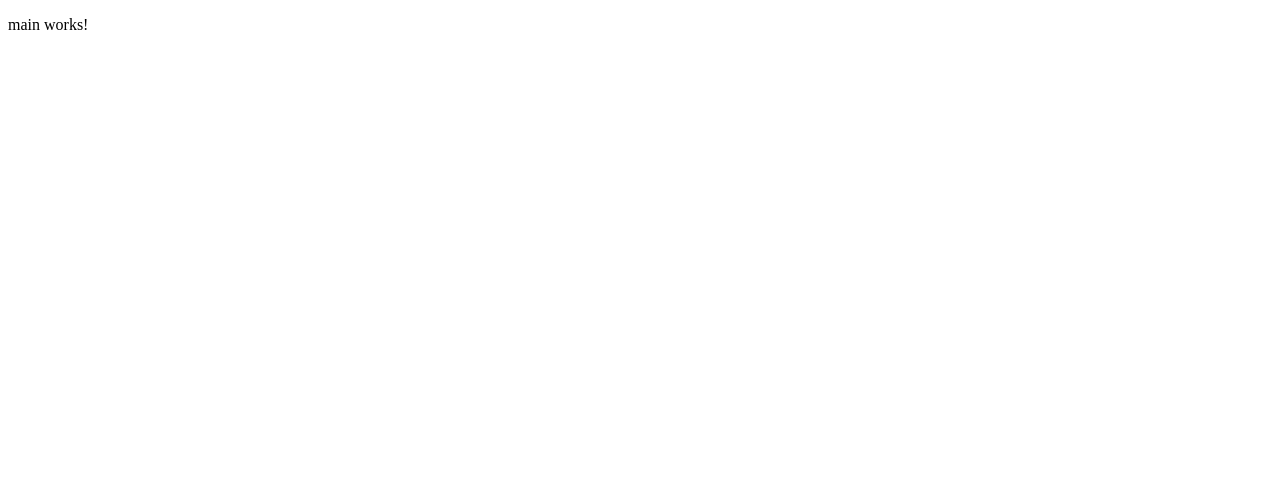
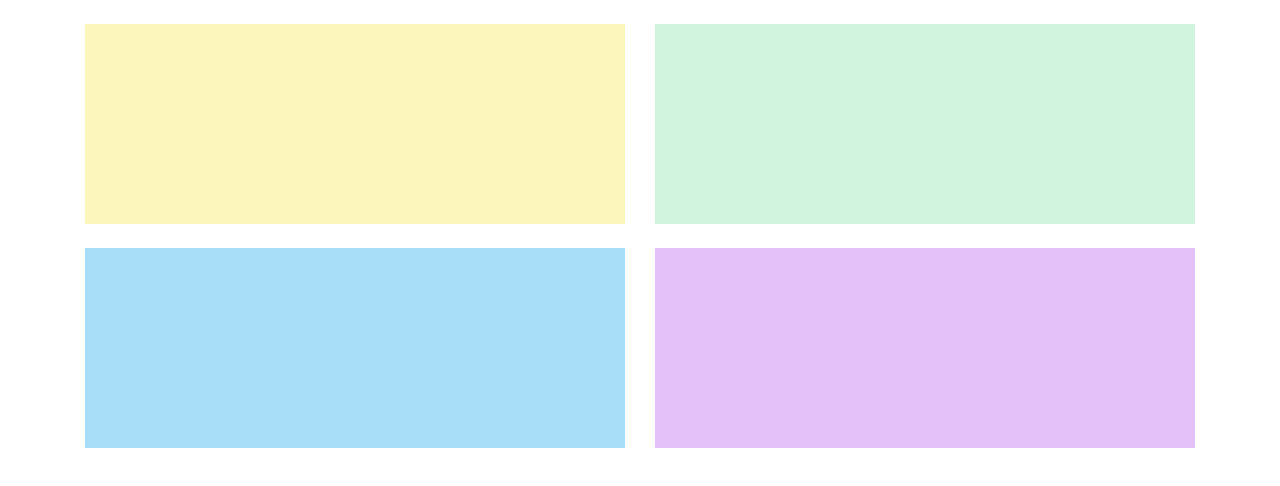
Before and after one commit to imolinav/ufirst-assignment, an Angular app: page /main in a window 1280 px wide. Before the commit this address led to /. Shown: the top 486 px of the page. Built offline with nearby package versions, Linux system fonts and the light colour scheme.

Commit message:
starting layout

```diff
--- a/angular.json
+++ b/angular.json
@@ -28,6 +28,7 @@
               "src/assets"
             ],
             "styles": [
+              "node_modules/bootstrap/dist/css/bootstrap.min.css",
               "src/styles.scss"
             ],
             "scripts": []
--- a/package.json
+++ b/package.json
@@ -19,6 +19,7 @@
     "@angular/platform-browser": "~8.2.14",
     "@angular/platform-browser-dynamic": "~8.2.14",
     "@angular/router": "~8.2.14",
+    "bootstrap": "^4.5.0",
     "rxjs": "~6.4.0",
     "tslib": "^1.10.0",
     "zone.js": "~0.9.1"
--- a/src/app/app-routing.module.ts
+++ b/src/app/app-routing.module.ts
@@ -1,8 +1,13 @@
 import { NgModule } from '@angular/core';
 import { Routes, RouterModule } from '@angular/router';
+import { MainComponent } from './pages/main/main.component';
 
 
-const routes: Routes = [];
+const routes: Routes = [
+  { path: 'main', component: MainComponent },
+  { path: '', redirectTo: '/main', pathMatch: 'full' },
+  { path: '**', component: MainComponent }
+];
 
 @NgModule({
   imports: [RouterModule.forRoot(routes)],
--- a/src/app/app.component.html
+++ b/src/app/app.component.html
@@ -1 +1,3 @@
-<app-main></app-main>
+<div class="container">
+    <router-outlet></router-outlet>
+</div>
--- a/src/app/pages/main/main.component.html
+++ b/src/app/pages/main/main.component.html
@@ -1 +1,6 @@
-<p>main works!</p>
+<div class="row">
+    <div class="col-12 col-md-6 mt-4"><div class="color-1 main-graph" routerLink="/main"></div></div>
+    <div class="col-12 col-md-6 mt-4"><div class="color-2 main-graph" routerLink="/main"></div></div>
+    <div class="col-12 col-md-6 mt-4"><div class="color-3 main-graph" routerLink="/main"></div></div>
+    <div class="col-12 col-md-6 mt-4"><div class="color-4 main-graph" routerLink="/main"></div></div>
+</div>
--- a/src/app/pages/main/main.component.scss
+++ b/src/app/pages/main/main.component.scss
@@ -0,0 +1,3 @@
+.main-graph {
+    height: 200px;
+}
--- a/src/styles.scss
+++ b/src/styles.scss
@@ -1 +1,21 @@
 /* You can add global styles to this file, and also import other style files */
+$color-1: #FCF6BD;
+$color-2: #D0F4DE;
+$color-3: #A9DEF9;
+$color-4: #E4C1F9;
+
+.color-1 {
+    background-color: $color-1;
+}
+
+.color-2 {
+    background-color: $color-2;
+}
+
+.color-3 {
+    background-color: $color-3;
+}
+
+.color-4 {
+    background-color: $color-4;
+}
```
Also changed, not shown: 1 other file (tests, documents, lock files or other folders).
